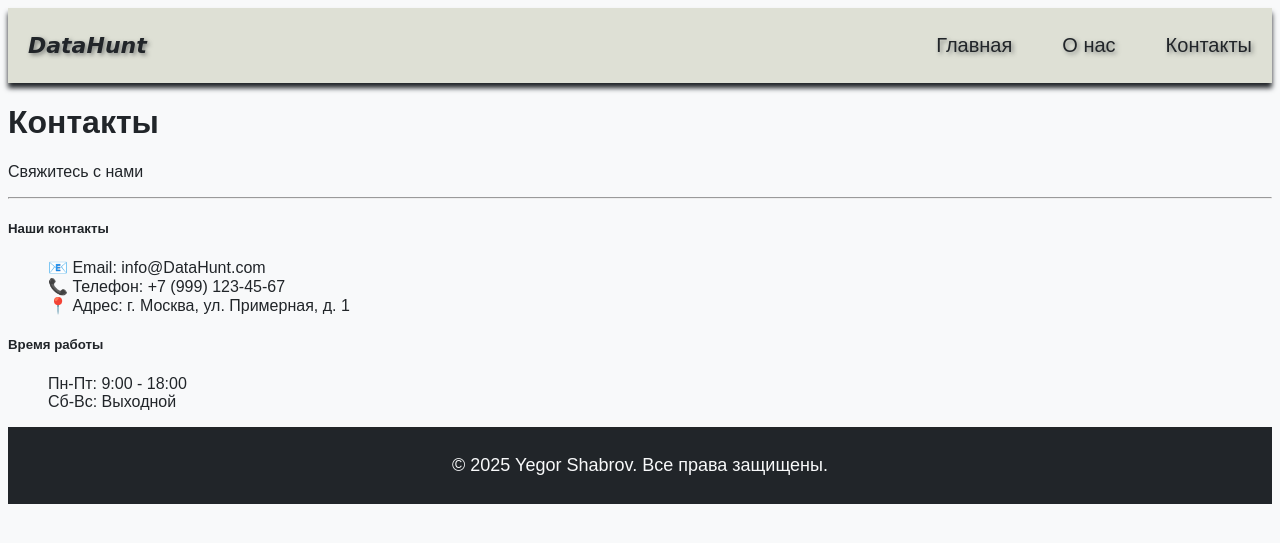
After one commit to Shans20056/ulearn-porj, a Django app: page /contact/ in a window 1280 px wide. The commit adds this page. Shown: the top 543 px of the page. Run offline with Django 5.2, Linux system fonts and the light colour scheme.

Commit message:
Настройка отбражения шаблона

```diff
--- /dev/null
+++ b/ulearnProject/main/static/css/static.css
@@ -0,0 +1,152 @@
+/* General Styles */
+* {
+    font-family: sans-serif;
+    box-sizing: border-box;
+    list-style-type: none; /* убирает точки */
+    color: inherit;
+    text-decoration: none;
+}
+
+.header_logo a {
+    font-family: 'Alex Brush', cursive;
+    font-size: 22px;
+    padding-left: 10px;
+    font-weight: bold;
+    font-style: italic;
+    text-shadow: 2px 2px 4px rgba(33, 37, 41, 0.5); /* добавлена тень */
+    padding: 26px 20px;
+}
+
+a:hover {
+    cursor: pointer;
+}
+
+body {
+    background-color: #f8f9fa;
+    color: #212529;
+}
+
+header {
+    top: 0;
+    left: 0;
+    right: 0;
+    background-color: #dee0d5;
+    display: flex;
+    justify-content: space-between;
+    box-shadow: 0 5px 5px #212529;
+    align-items: center;
+}
+
+.navbar-nav-center {
+    display: flex;
+    flex-wrap: nowrap;       /* Не переносить элементы на новую строку */
+    gap: 10px;                /* расстояние между элементами */
+    padding: 0px 0px;        /* убирает отступы */
+    margin: 0px;
+    font-size: 20px;
+    text-shadow: 2px 2px 4px rgba(33, 37, 41, 0.5); /* добавлена тень */
+    align-items: center;     /* Выравнивание по center */
+}
+.WhoIS{
+    font-family: 'Orbitron', 'Arial Black', sans-serif;
+    font-size: 40px;
+    padding-top: 40px;
+    height: 100%;
+    text-shadow: 2px 2px 4px rgba(33, 37, 41, 0.5); /* добавлена тень */
+    display: flex;
+    justify-content: center;
+    align-items: center;
+    text-align: center;
+}
+
+.parametr_WhoIS_text {
+    display: flex;
+}
+
+.img_Analitic {
+    display: block;
+    margin-left: auto;
+    margin-right: 8%;
+    padding-top: 50px;
+}
+
+.WhoIS_text {
+    font-family: 'Orbitron', 'Arial Black', sans-serif;
+    text-indent: 70px; /* красная строка */
+    line-height: 1.6;  /* расстояние между строками */
+    font-size: 24px;
+    width: 800px;
+    padding-top: 30px;
+    padding-left: 70px;
+    text-shadow: 1px 1px 3px rgba(33, 37, 41, 0.4); /* добавлена тень */
+}
+
+
+.navbar-nav-left {
+    display: flex;
+    flex-wrap: nowrap;       /* Не переносить элементы на новую строку */
+    padding: 0px 0px;        /* убирает отступы */
+    margin: 0px;
+    font-size: 20px;
+    align-items: left;       /* Выравнивание по left */
+    text-shadow: 2px 2px 4px rgba(33, 37, 41, 0.5); /* добавлена тень */
+}
+
+.nav-link {
+    display: block; /* теперь фон применяется ко всей области */
+    padding: 26px 20px; /* увеличь область клика */
+    text-decoration: none;
+    color: 212529;
+}
+
+.nav-link:hover {
+    background-color: #212529;
+    color: #f8f9fa;
+}
+
+footer {
+    background-color: #212529;
+    color: #f8f9fa;
+    text-align: center;
+    padding: 10px 0;
+    position: relative;
+    font-size: 18px;
+    bottom: 0;
+    left: 0;
+    right: 0;
+}
+
+
+.parametr_character_text {
+    display: flex;
+}
+
+.video_character {
+   padding-top: 100px;
+   padding-left: 60px;
+}
+
+.character_text{
+    margin-right: 80px;
+    margin-left: auto;
+    font-family: 'Orbitron', 'Arial Black', sans-serif;
+    text-indent: 70px; /* красная строка */
+    line-height: 1.6;  /* расстояние между строками */
+    font-size: 24px;
+    width: 800px;
+    padding-top: 100px;
+    padding-left: 30px;
+    text-shadow: 1px 1px 3px rgba(33, 37, 41, 0.4); /* добавлена тень */
+}
+
+.direction{
+    font-family: 'Orbitron', 'Arial Black', sans-serif;
+    font-size: 40px;
+    padding-top: 40px;
+    height: 100%;
+    text-shadow: 2px 2px 4px rgba(33, 37, 41, 0.5); /* добавлена тень */
+    display: flex;
+    justify-content: center;
+    align-items: center;
+    text-align: center;
+}
--- a/ulearnProject/main/templates/article_list.html
+++ b/ulearnProject/main/templates/article_list.html
@@ -5,22 +5,24 @@
     <meta name="viewport" content="width=device-width, initial-scale=1.0">
     <title>DataHunt</title>
     <link rel="icon" href="../../main/static/image/101-database.svg" type="image/x-icon">
+    <link rel="icon" href="../../media/101-database.svg" type="image/x-icon">
+    <link rel="stylesheet" href="../static/css/static.css">
 </head>
 <body>
     <header>
         <div class="header_logo">
-            <a href="{% url 'main:home' %}">DataHunt</a>
+            <a href="{% url 'home' %}">DataHunt</a>
         </div>
 
         <dev class="navbar-nav-center">
             <li class="nav-item">
-                <a class="nav-link" href="{% url 'main:home' %}">Главная</a>
+                <a class="nav-link" href="{% url 'home' %}">Главная</a>
             </li>
             <li class="nav-item">
-                <a class="nav-link" href="{% url 'main:about' %}">О нас</a>
+                <a class="nav-link" href="{% url 'about' %}">О нас</a>
             </li>
             <li>
-                <a class="nav-link " href="{% url 'main:contact' %}">Контакты</a>
+                <a class="nav-link " href="{% url 'contact' %}">Контакты</a>
             </li>
         </dev>
     </header>
--- /dev/null
+++ b/ulearnProject/main/templates/main/contact.html
@@ -0,0 +1,36 @@
+{% extends 'article_list.html' %}
+
+{% block content %}
+<div class="row">
+    <div class="col-md-8 offset-md-2">
+        <h1 class="display-4 mb-4">Контакты</h1>
+        <p class="lead">Свяжитесь с нами</p>
+        <hr class="my-4">
+        <div class="row">
+            <div class="col-md-6">
+                <div class="card mb-4">
+                    <div class="card-body">
+                        <h5 class="card-title">Наши контакты</h5>
+                        <ul class="list-unstyled">
+                            <li class="mb-2">📧 Email: info@DataHunt.com</li>
+                            <li class="mb-2">📞 Телефон: +7 (999) 123-45-67</li>
+                            <li class="mb-2">📍 Адрес: г. Москва, ул. Примерная, д. 1</li>
+                        </ul>
+                    </div>
+                </div>
+            </div>
+            <div class="col-md-6">
+                <div class="card">
+                    <div class="card-body">
+                        <h5 class="card-title">Время работы</h5>
+                        <ul class="list-unstyled">
+                            <li class="mb-2">Пн-Пт: 9:00 - 18:00</li>
+                            <li class="mb-2">Сб-Вс: Выходной</li>
+                        </ul>
+                    </div>
+                </div>
+            </div>
+        </div>
+    </div>
+</div>
+{% endblock %}
--- /dev/null
+++ b/ulearnProject/main/templates/main/home.html
@@ -0,0 +1,5 @@
+{% extends 'article_list.html' %}
+
+{% block content %}
+
+{% endblock %}
--- a/ulearnProject/main/urls.py
+++ b/ulearnProject/main/urls.py
@@ -1,6 +1,9 @@
 from django.urls import path
-from .views import article_list
+from . import views
 
 urlpatterns = [
-    path('', article_list, name='article_list'),
+    path('', views.article_list, name='article_list'),
+    path('home/', views.home, name='home'),
+    path('about/', views.about, name='about'),
+    path('contact/', views.contact, name='contact'),
 ]
--- a/ulearnProject/main/views.py
+++ b/ulearnProject/main/views.py
@@ -4,3 +4,18 @@ from .models import Article
 def article_list(request):
     articles = Article.objects.all()
     return render(request, 'article_list.html', {'articles': articles})
+
+def home(request):
+    return render(request, 'main/home.html', {
+        'title': 'Главная страница'
+    })
+
+def about(request):
+    return render(request, 'main/about.html', {
+        'title': 'О нас'
+    })
+
+def contact(request):
+    return render(request, 'main/contact.html', {
+        'title': 'Контакты'
+    })
```
Also changed, not shown: ulearnProject/main/templates/about.html (deleted, +0 -14 lines), ulearnProject/main/templates/main/about.html (added, +16 -0 lines), ulearnProject/db.sqlite3, ulearnProject/main/templates/contact.html (deleted), ulearnProject/main/templates/home.html (deleted).
